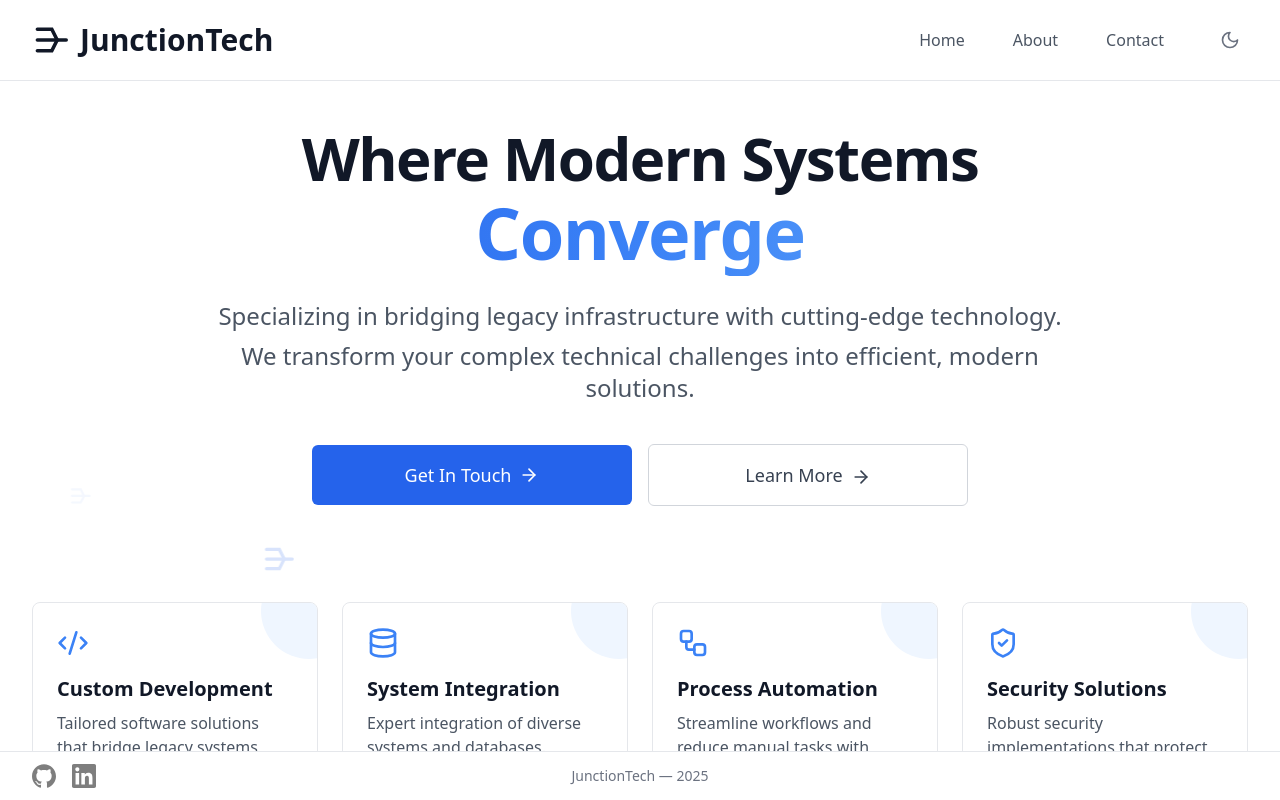
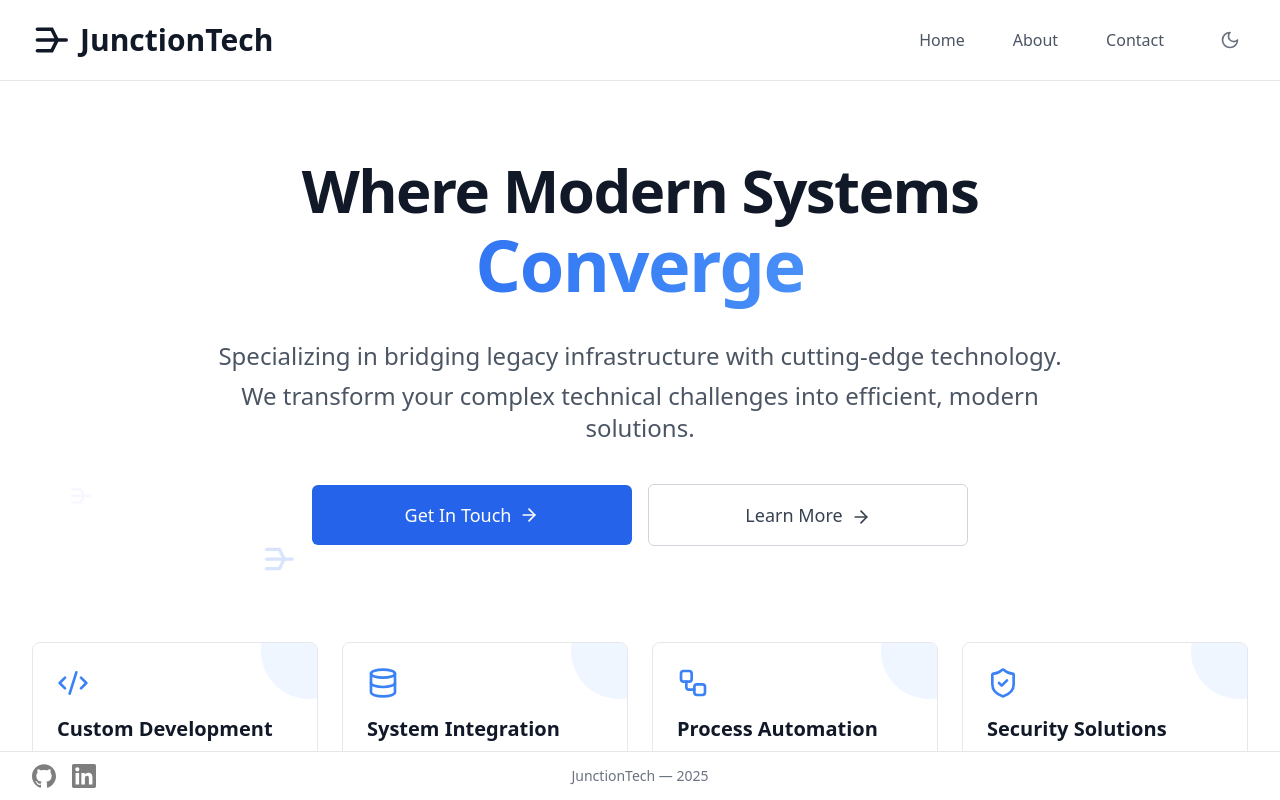
Before and after one commit to sam-warren/junction, a React (Vite) app: page / in a window 1280 px wide. Built offline with nearby package versions, Linux system fonts and the light colour scheme.

Commit message:
Update card transparency

```diff
--- a/src/components/about/AboutSection.tsx
+++ b/src/components/about/AboutSection.tsx
@@ -269,7 +269,7 @@ const AboutSection: React.FC = () => {
                       style={{
                         animationDelay: `${index * 0.1}s`,
                       }}
-                      className="animate-fade-up rounded-lg border border-gray-200 bg-white/50 p-6 opacity-0 backdrop-blur dark:border-gray-800 dark:bg-gray-900/50"
+                      className="animate-fade-up rounded-lg border border-gray-200 bg-white/20 p-6 opacity-0 backdrop-blur-[3px] dark:border-gray-800 dark:bg-gray-900/20"
                     >
                       <div className="flex flex-col">
                         <div className="mb-4 flex items-center">
@@ -312,7 +312,7 @@ const AboutSection: React.FC = () => {
                     style={{
                       animationDelay: `${index * 0.1}s`,
                     }}
-                    className="animate-fade-up rounded-lg border border-gray-200 bg-white/50 p-6 opacity-0 backdrop-blur dark:border-gray-800 dark:bg-gray-900/50"
+                    className="animate-fade-up rounded-lg border border-gray-200 bg-white/20 p-6 opacity-0 backdrop-blur-[3px] dark:border-gray-800 dark:bg-gray-900/20"
                   >
                     <div className="flex flex-col">
                       <div className="mb-4 flex items-center">
@@ -358,7 +358,7 @@ const AboutSection: React.FC = () => {
                     style={{
                       animationDelay: `${0.5 + index * 0.1}s`,
                     }}
-                    className="animate-fade-up rounded-lg border border-gray-200 bg-white/50 p-6 opacity-0 backdrop-blur dark:border-gray-800 dark:bg-gray-900/50"
+                    className="animate-fade-up rounded-lg border border-gray-200 bg-white/20 p-6 opacity-0 backdrop-blur-[3px] dark:border-gray-800 dark:bg-gray-900/20"
                   >
                     <h3 className="mb-2 text-xl font-semibold text-gray-900 dark:text-white">
                       {exp.role}
@@ -398,7 +398,7 @@ const AboutSection: React.FC = () => {
                   style={{
                     animationDelay: `${0.5 + index * 0.1}s`,
                   }}
-                  className="animate-fade-up rounded-lg border border-gray-200 bg-white/50 p-6 opacity-0 backdrop-blur dark:border-gray-800 dark:bg-gray-900/50"
+                  className="animate-fade-up rounded-lg border border-gray-200 bg-white/20 p-6 opacity-0 backdrop-blur-[3px] dark:border-gray-800 dark:bg-gray-900/20"
                 >
                   <h3 className="mb-2 text-xl font-semibold text-gray-900 dark:text-white">
                     {exp.role}
--- a/src/components/contact/ContactForm.tsx
+++ b/src/components/contact/ContactForm.tsx
@@ -180,12 +180,11 @@ const ContactForm: React.FC = () => {
         </div>
 
         {/* Form with delayed fade-up animation */}
-        <div className="w-full animate-fade-up-400 bg-opacity-100 opacity-0 lg:w-1/2">
+        <div className="w-full animate-fade-up-400 bg-opacity-100 lg:w-1/2">
           <form
             onSubmit={handleSubmit}
             noValidate
-            className="relative rounded-lg border border-gray-200/50 bg-white/20 p-4 backdrop-blur dark:border-gray-800/50 dark:bg-gray-900/20"
-          >
+            className="relative rounded-lg border border-gray-200 bg-white/20 p-4 backdrop-blur-[3px] dark:border-gray-800 dark:bg-gray-900/20"          >
             <div className="hidden">
               <input
                 type="text"
--- a/src/components/home/HeroSection.tsx
+++ b/src/components/home/HeroSection.tsx
@@ -12,7 +12,7 @@ const services = [
     icon: <Code2 className="h-8 w-8 text-blue-500" />,
     title: "Custom Development",
     description:
-      "Tailored software solutions that bridge legacy systems with modern technology, ensuring seamless integration and optimal performance.",
+      "Custom tailored software solutions specific to your business needs, complete with beautiful interfaces and powerful functionality.",
   },
   {
     icon: <Database className="h-8 w-8 text-blue-500" />,
@@ -37,14 +37,14 @@ const services = [
 const HeroSection = () => {
   return (
     <section className="relative flex min-h-screen flex-col pb-24 sm:pb-12">
-      <div className="mx-auto w-full max-w-7xl px-4 pt-32 sm:px-6 lg:px-8">
+      <div className="mx-auto w-full max-w-7xl px-4 pt-40 sm:px-6 lg:px-8">
         {/* Main hero content */}
         <div className="relative mx-auto max-w-4xl text-center">
           <h1 className="px-2 text-4xl font-extrabold tracking-tight sm:text-5xl md:text-6xl">
             <span className="block animate-fade-up text-gray-900 opacity-0 dark:text-gray-100">
               Where Modern Systems
             </span>
-            <span className="mt-2 block animate-fade-up-200 bg-gradient-to-r from-blue-600 via-blue-500 to-blue-400 bg-clip-text pb-2 text-5xl leading-tight text-transparent opacity-0 sm:text-6xl md:text-7xl dark:from-blue-400 dark:via-blue-500 dark:to-blue-600">
+            <span className="mt-2 block animate-fade-up-200 bg-gradient-to-r from-blue-600 via-blue-500 to-blue-400 bg-clip-text pb-4 text-5xl leading-normal text-transparent opacity-0 sm:text-6xl md:text-7xl dark:from-blue-400 dark:via-blue-500 dark:to-blue-600">
               Converge
             </span>
           </h1>
@@ -81,7 +81,6 @@ const HeroSection = () => {
           </div>
         </div>
 
-
         {/* Services cards with staggered animation */}
         <div className="mt-24">
           <div className="grid grid-cols-1 gap-6 sm:grid-cols-2 lg:grid-cols-4">
```
